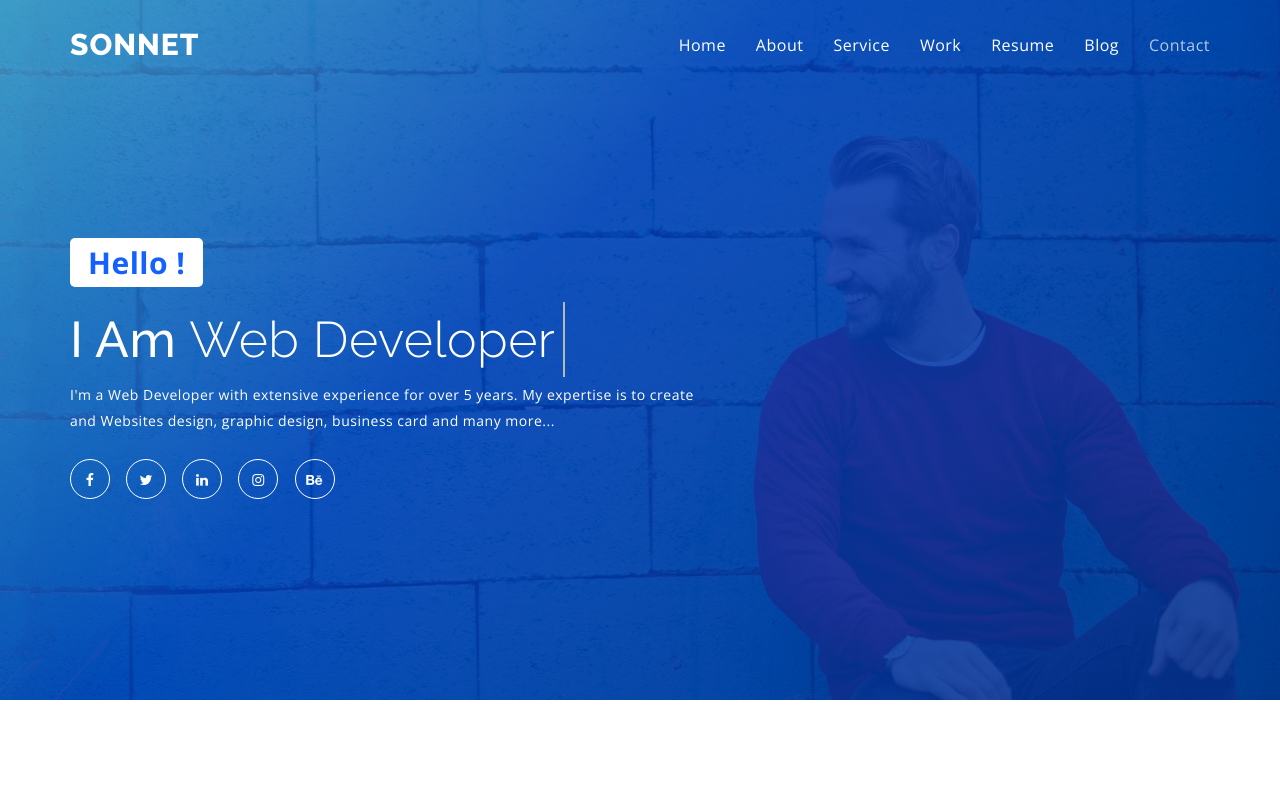
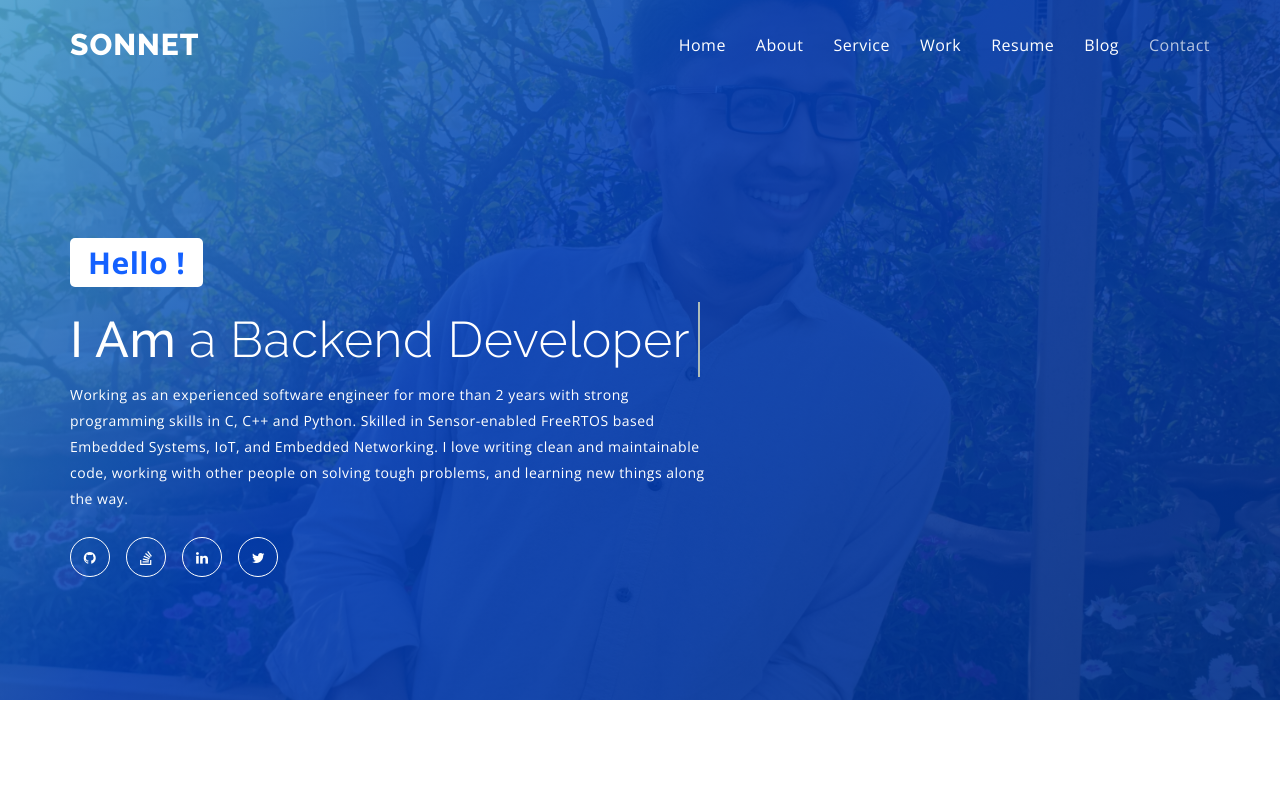
Before and after one commit to showkat2203/profile, a Django app: page / in a window 1280 px wide. Shown: the top 800 px of the page. Run offline with Django 3.2, Linux system fonts and the light colour scheme; some libraries are stand-ins or nearby versions.

Commit message:
added my profile pictures and details

```diff
--- a/portfolio/templates/index.html
+++ b/portfolio/templates/index.html
@@ -67,19 +67,19 @@
 <h1 class="cd-headline clip">
 <span class="fw_600">I Am</span>
 <span class="cd-words-wrapper">
-<b class="is-visible fw_300">Abdur Rahman</b>
-<b class="fw_300">Web Designer</b>
-<b class="fw_300">Web Developer</b>
-<b class="fw_300">Photographer</b>
+<b class="is-visible fw_300">Showkat Hossain</b>
+<b class="fw_300">a Software Engineer</b>
+<b class="fw_300">a Backend Developer</b>
+<b class="fw_300">a Embedded Developer</b>
 </span>
 </h1>
-<p>I'm a Web Developer with extensive experience for over 5 years. My expertise is to create and Websites design, graphic design, business card and many more...</p>
+<p>Working as an experienced software engineer for more than 2 years with strong programming skills in C, C++ and Python. Skilled in Sensor-enabled FreeRTOS based Embedded Systems, IoT, and Embedded Networking.
+	I love writing clean and maintainable code, working with other people on solving tough problems, and learning new things along the way. </p>
 <ul class="banner_social_link">
-<li><a href="#00"><i class="fa fa-facebook"></i></a></li>
-<li><a href="#0"><i class="fa fa-twitter"></i></a></li>
-<li><a href="#0"><i class="fa fa-linkedin"></i></a></li>
-<li><a href="#0"><i class="fa fa-instagram"></i></a></li>
-<li><a href="#0"><i class="fa fa-behance"></i></a></li>
+<li><a href="https://github.com/showkat2203"><i class="fa fa-github"></i></a></li>
+<li><a href="https://stackoverflow.com/users/8113563/md-showkat-hossain-chy"><i class="fa fa-stack-overflow"></i></a></li>
+<li><a href="https://www.linkedin.com/in/sonnet-n/"><i class="fa fa-linkedin"></i></a></li>
+<li><a href="https://twitter.com/SONNET_N"><i class="fa fa-twitter"></i></a></li>
 </ul>
 </div>
 </div>
@@ -258,12 +258,12 @@ Sed venenatis lectus tortor, et congue felis laoreet ac</P>
 </div>
 <div class="col-md-4 col-sm-6 col-xs-12 element-item design Photography">
 <div class="item-img">
-<img src="{% static 'images/portfolio/work-1.jpg' %} " alt="" />
+<img src="{% static 'images/portfolio/work-2.jpg' %} " alt="" />
 <div class="item-img-overlay">
 <div class="overlay-info full-width">
 <p>Photography</p>
 <h5>Creative Web Design</h5>
-<a href="{% static 'images/portfolio/work-1.jpg' %} " data-lightbox="images">
+<a href="{% static 'images/portfolio/work-2.jpg' %} " data-lightbox="images">
 <span class="icon"><i class="ti-arrow-right"></i></span>
 </a>
 </div>
@@ -460,7 +460,7 @@ ever since
 </div>
 <div class="single_testimonial">
 <div class="pic">
-<img src="images/testimonial/2.jpg" alt="">
+<img src="{% static 'images/testimonial/2.jpg' %}" alt="">
 </div>
 <h5 class="testimonial-title">Alignson Khan</h5>
 <span class="test_designation">Web Developer</span>
@@ -496,7 +496,7 @@ ever since
 </div>
 <div class="single_testimonial">
 <div class="pic">
-<img src="images/testimonial/5.jpg" alt="">
+<img src="{% static 'images/testimonial/5.jpg' %}" alt="">
 </div>
 <h5 class="testimonial-title">William Ryan</h5>
 <span class="test_designation">Web Developer</span>
@@ -541,12 +541,12 @@ ever since
 <div class="single_blog">
 <div class="blog-thumb">
 <div class="blog-image">
-<a href="#0"><img src="images/blog/blog1.jpg" class="img-responsive" alt=""></a>
+<a href="#0"><img src="{% static 'images/blog/blog1.jpg' %}" class="img-responsive" alt=""></a>
 </div>
 <div class="blog-info">
 <small><i class="fa fa-clock-o"></i>October 21, 2018</small>
 <span>| lifestyle</span>
-<a href="blog-detail.html"><h4>Beautiful Working Show.</h4></a>
+<a href="{% static 'blog-detail.html' %}"><h4>Beautiful Working Show.</h4></a>
 <p>Lorem ipsum dolor sit amet, consectetur adipisicing elit. Enim eveniet incidunt quidem illum repellat</p>
 <a href="#0" class="btn btn-default blog_btn main_btn">Read More</a>
 </div>
```
Also changed, not shown: other parts of portfolio/templates/index.html (+17 -17 lines), portfolio/static/images/about.png, portfolio/static/images/banner.jpg.
